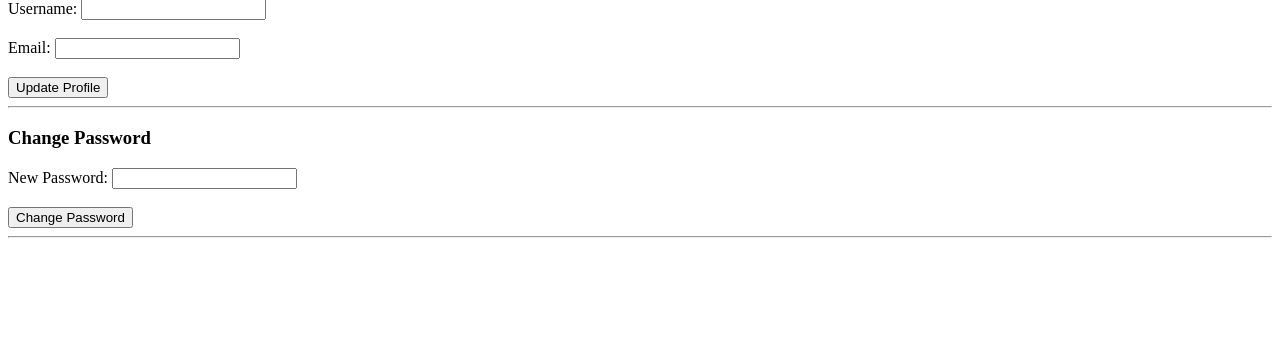
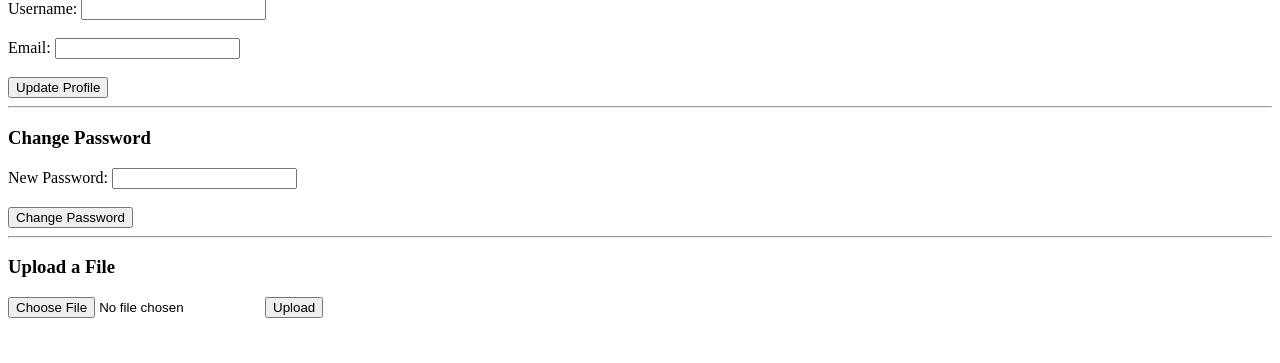
Before and after one commit to abhiramkmarar/bi0s_Abhiram.k, a PHP site: page /profile.php in a window 1280 px wide. Shown: the part 225-588 px from the top of the page. Run offline with PHP 8.4, Linux system fonts and the light colour scheme; the visitor is signed in with stand-in values (Sample User, id 1); data that the repository does not hold is empty.

Commit message:
updated
Added a file upload section to the profile page.

```diff
--- a/Website/profile.php
+++ b/Website/profile.php
@@ -77,5 +77,11 @@ if ($_SERVER['REQUEST_METHOD'] === 'POST') {
     </form>
 
     <hr>
+    <h3>Upload a File</h3>
+<form action="upload.php" method="POST" enctype="multipart/form-data">
+    <input type="file" name="uploaded_file" required>
+    <button type="submit">Upload</button>
+</form>
+
 </body>
 </html>
```
